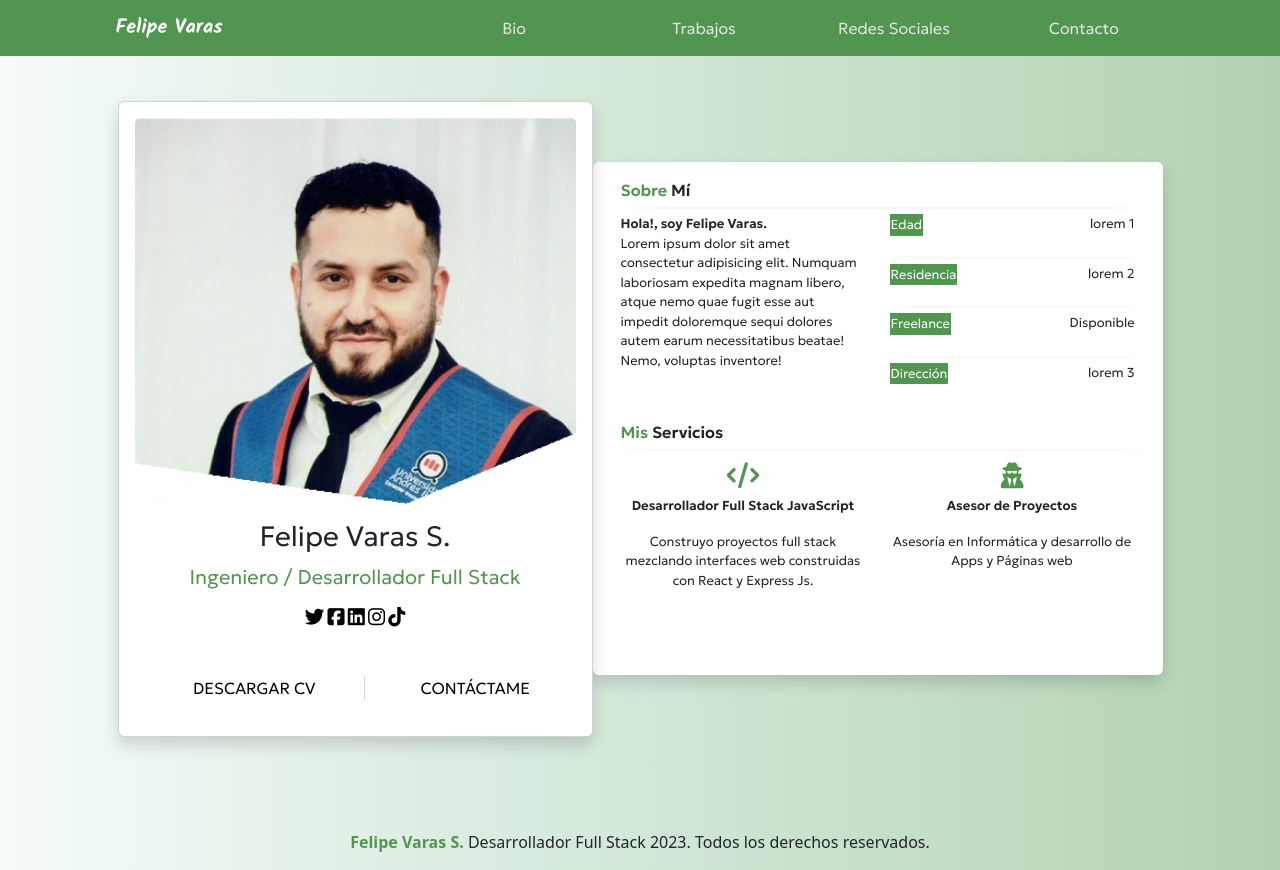
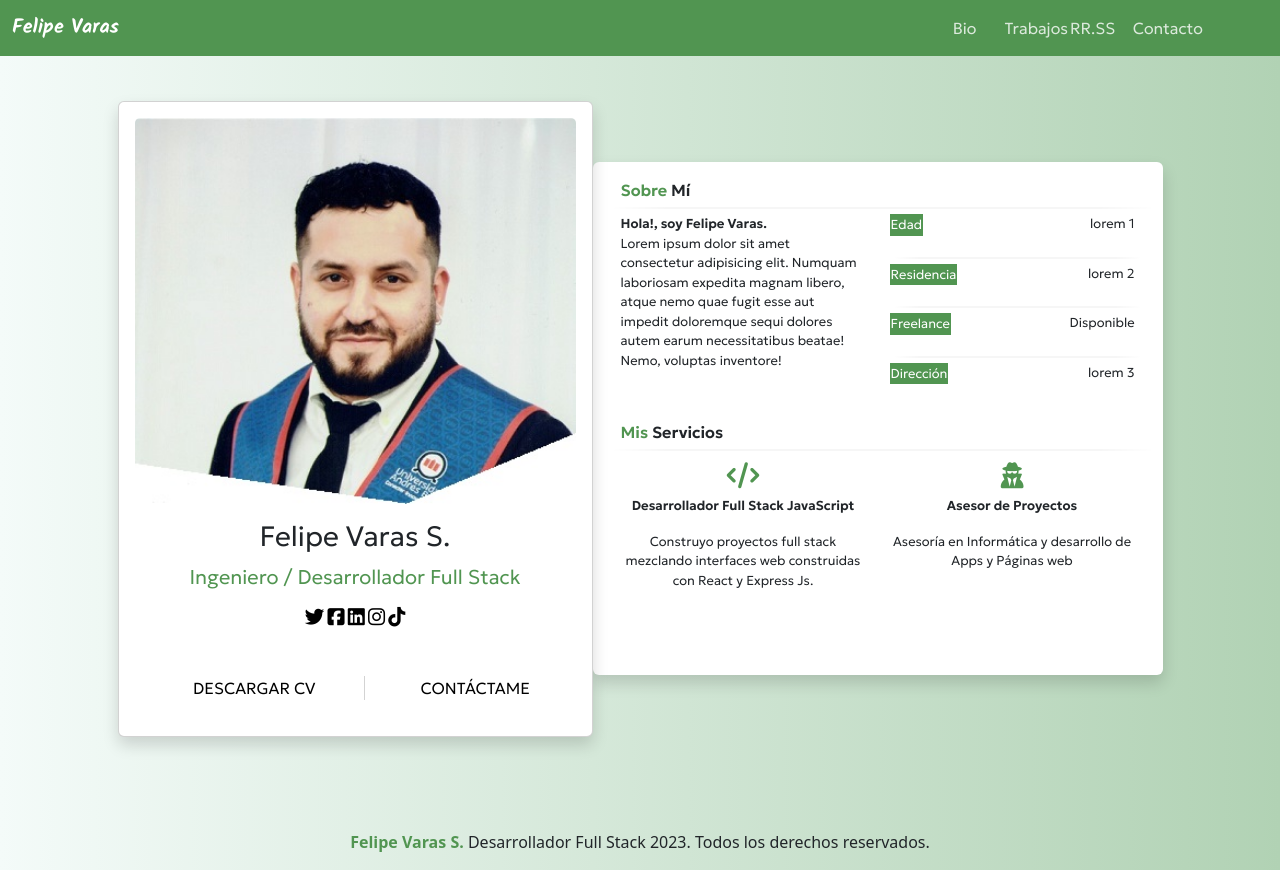
Before and after one commit to pipevaras/pipevaras.github.io, a plain HTML site: page index.html in a window 1280 px wide. Drawn offline with nearby package versions, Linux system fonts and the light colour scheme.

Commit message:
Modificacion final navbar

```diff
--- a/index.html
+++ b/index.html
@@ -48,7 +48,7 @@
     <header>
       <nav class="navbar navbar-expand-lg" data-bs-theme="dark">
         <div class="container-fluid">
-          <a class="navbar-brand col-3 text-center" href="#">Felipe Varas</a>
+          <a class="navbar-brand col-8 text-start" href="#">Felipe Varas</a>
           <button
             class="navbar-toggler"
             type="button"
@@ -63,10 +63,10 @@
           <div class="collapse navbar-collapse" id="navbarNavAltMarkup">
             <div class="container text-center">
               <div class="row justify-content-center">
-                <div class="navbar-nav col-10 fs-6 text">
+                <div class="navbar-nav col-8 fs-6 text">
                   <a class="nav-link col-3" href="#">Bio</a>
                   <a class="nav-link col-3" href="#">Trabajos</a>
-                  <a class="nav-link col-3" href="#">Redes Sociales</a>
+                  <a class="nav-link col-3" href="#">RR.SS</a>
                   <a class="nav-link col-3" href="#">Contacto</a>
                 </div>
               </div>
```
